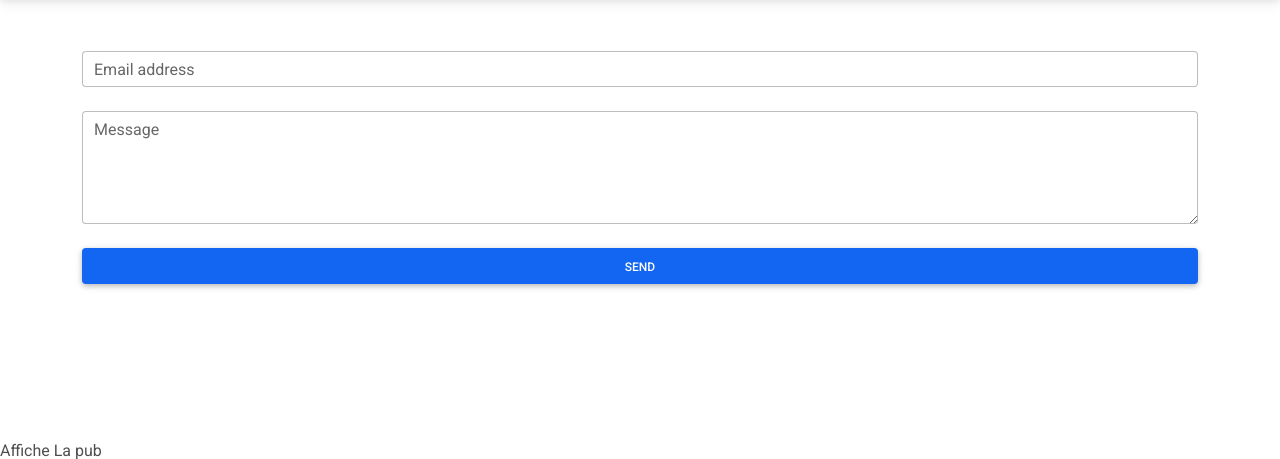
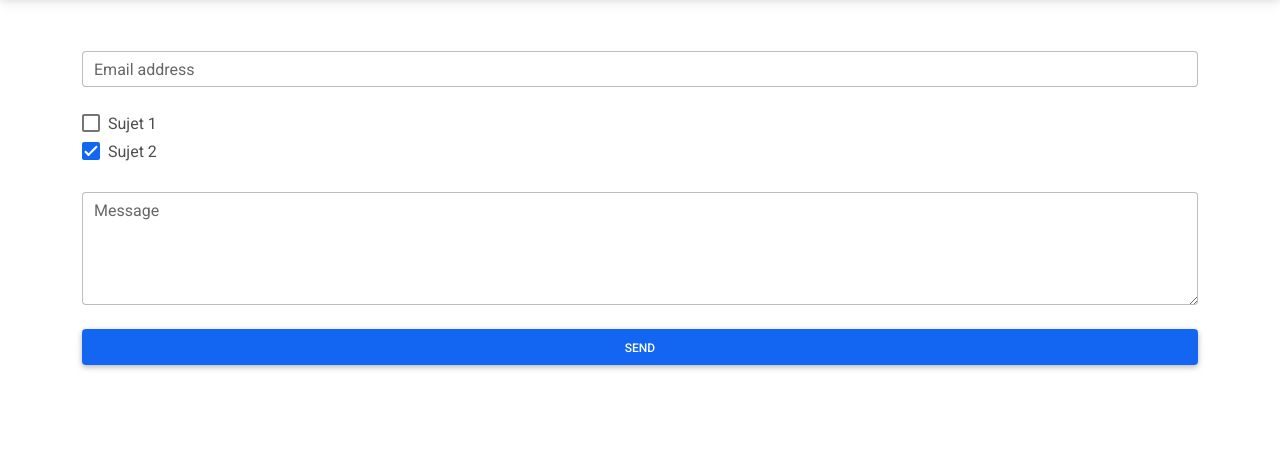
Before and after one commit to HelixFix/IntegrationPHP, a PHP site: page /index.php?page=contact in a window 1280 px wide. Shown: the part 59-518 px from the top of the page. Run offline with PHP 8.4, Linux system fonts and the light colour scheme; some libraries are stand-ins or nearby versions.

Commit message:
:construction: Add checkox in contact form

```diff
--- a/pages/contact.php
+++ b/pages/contact.php
@@ -10,6 +10,24 @@
                 <input type="email" name="maildest" id="form4Example2" class="form-control" required />
                 <label class="form-label" for="form4Example2">Email address</label>
             </div>
+
+            <!-- Default checkbox -->
+            <div class="form-check">
+                <input class="form-check-input" type="checkbox" value="" id="flexCheckDefault" />
+                <label class="form-check-label" for="flexCheckDefault">
+                    Sujet 1
+                </label>
+            </div>
+
+            <!-- Checked checkbox -->
+            <div class="form-check">
+                <input class="form-check-input" type="checkbox" value="" id="flexCheckChecked" checked />
+                <label class="form-check-label" for="flexCheckChecked">
+                    Sujet 2
+                </label>
+            </div>
+
+            <br>
 
             <!-- Message input -->
             <div class="form-outline mb-4">
@@ -39,8 +57,8 @@
         $mailheaders .= "X-abuse-contact: abuse@1and1.fr\n";
         $mailheaders .= "X-auth-smtp-user: pierre@iziasys.com\n";
 
-        if($_POST['pays'] == '') mail($_POST['maildest'], 'Un e-mail de votre site Internet', $_POST['contmail'],$mailheaders);
-        ?>
+        if ($_POST['pays'] == '') mail($_POST['maildest'], 'Un e-mail de votre site Internet', $_POST['contmail'], $mailheaders);
+    ?>
 
         <!-- Sinon on dit : -->
         <b>Merci de nous avoir contacter votre message sera traité rapidement.</b>
```
